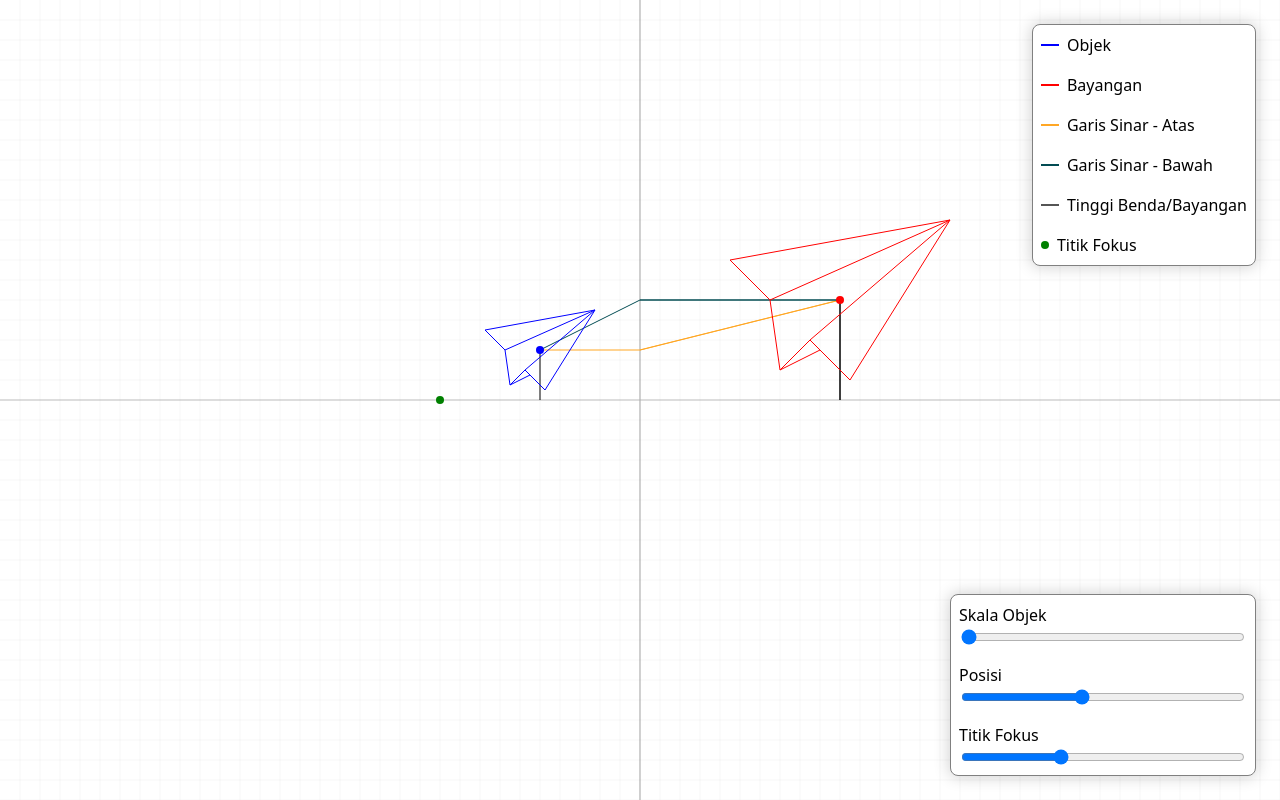
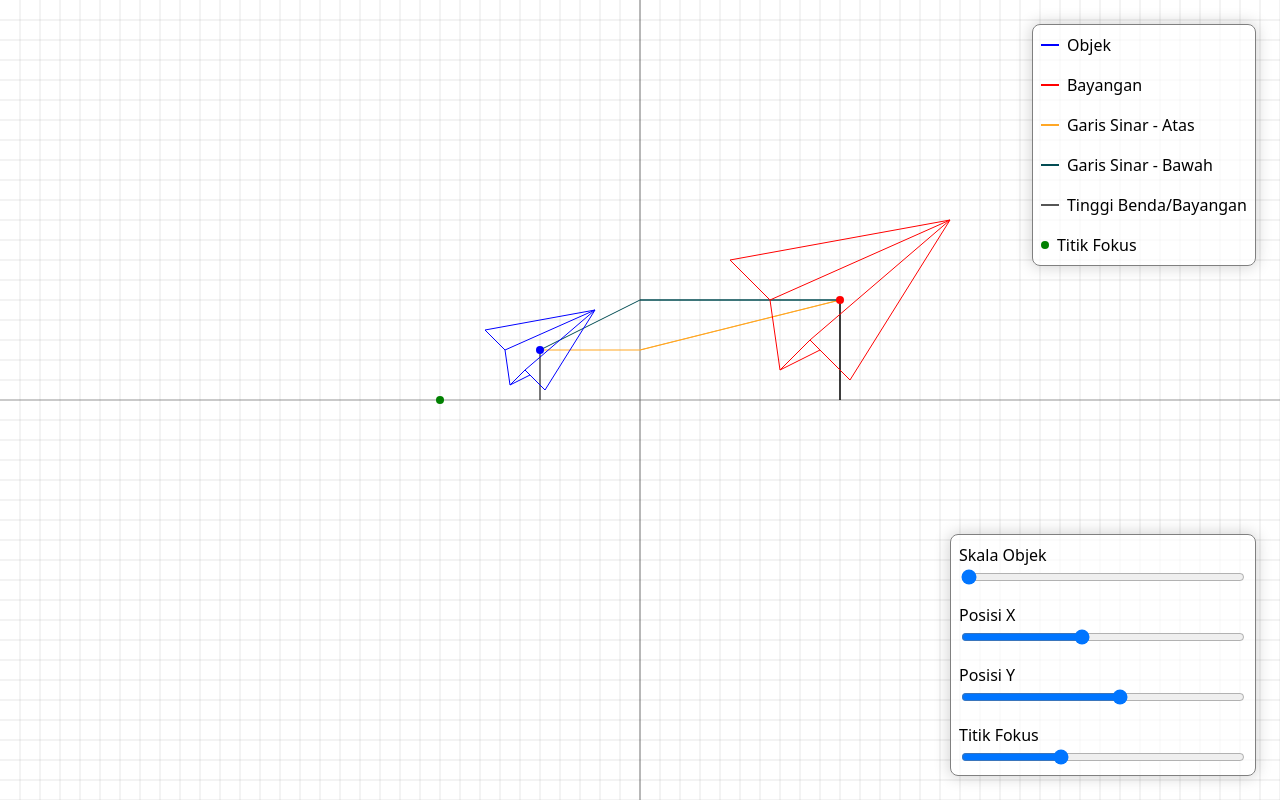
Before and after one commit to Lean-Six-Sigma-A3/Geometric-Optics, a website built with Vite: page index.html in a window 1280 px wide. Built offline with nearby package versions, Linux system fonts and the light colour scheme.

Commit message:
feat: slider Y

```diff
--- a/index.html
+++ b/index.html
@@ -45,8 +45,13 @@
         </div>
 
         <div class="control-input-section">
-          <label for="distance">Posisi</label>
-          <input type="range" id="distance">
+          <label for="pos-x">Posisi X</label>
+          <input type="range" id="pos-x">
+        </div>
+
+        <div class="control-input-section">
+          <label for="pos-y">Posisi Y</label>
+          <input type="range" id="pos-y">
         </div>
 
         <div class="control-input-section">
--- a/src/components/canvas.ts
+++ b/src/components/canvas.ts
@@ -148,7 +148,7 @@ export class Canvas {
 
     public getHeight(): number
     {
-        return this.width
+        return this.height
     }
 
     public onResize(callback: () => void): string
@@ -221,7 +221,7 @@ export class Canvas {
             this.pen.lineTo(this.width, y)
         }
 
-        this.setPenColor("#00000008")
+        this.setPenColor("#00000018")
         this.pen.stroke()
         this.resetPenColor()
     }
--- a/src/components/mirror.ts
+++ b/src/components/mirror.ts
@@ -11,6 +11,7 @@ export interface MirrorConstructorParameters {
 export interface MirrorControlElements {
     scale: HTMLInputElement
     objectX: HTMLInputElement
+    objectY: HTMLInputElement
     focalDistance: HTMLInputElement
 }
 
@@ -44,6 +45,10 @@ export class Mirror {
         this.controlEl.objectX.min = (-this.canvas.getWidth() / 2).toString()
         this.controlEl.objectX.value = this.object.getX().toString()
 
+        this.controlEl.objectY.max = (this.canvas.getHeight() / 2).toString()
+        this.controlEl.objectY.min = (-this.canvas.getHeight() / 2).toString()
+        this.controlEl.objectY.value = this.object.getY().toString()
+
         this.controlEl.focalDistance.max = (this.canvas.getWidth() / 2).toString()
         this.controlEl.focalDistance.min = (-this.canvas.getWidth() / 2).toString()
         this.controlEl.focalDistance.value = "-200"
@@ -60,6 +65,8 @@ export class Mirror {
         Object.values(this.controlEl).forEach(control => {
             control.addEventListener('input', () => {
                 this.draw()
+        console.log(this.canvas.getHeight() / 2, this.controlEl.objectY.value)
+        // console.log(this.canvas.getWidth() / 2, this.controlEl.objectX.value)
             })
         })
 
@@ -86,6 +93,7 @@ export class Mirror {
         }
 
         this.object.setX(this.getObjectDistance())
+        this.object.setY(this.getObjectHeight())
 
         this.object.setColor("blue")
         this.canvas.drawLineGroup(this.object, true)
@@ -169,7 +177,7 @@ export class Mirror {
 
     private getObjectHeight(): number
     {
-        return this.object.getY()
+        return parseFloat(this.controlEl.objectY.value)
     }
 
     private getFocalDistance(): number
--- a/src/main.ts
+++ b/src/main.ts
@@ -33,7 +33,8 @@ const mirror = new Mirror({
   canvas: canvas,
   mirrorObject: mirrorObject,
   controlEl: {
-    objectX: document.querySelector<HTMLInputElement>('#distance')!,
+    objectX: document.querySelector<HTMLInputElement>('#pos-x')!,
+    objectY: document.querySelector<HTMLInputElement>('#pos-y')!,
     scale: document.querySelector<HTMLInputElement>('#scale')!,
     focalDistance: document.querySelector<HTMLInputElement>('#focal-distance')!,
   }
--- a/src/styles/main.css
+++ b/src/styles/main.css
@@ -38,7 +38,7 @@ body {
   flex-wrap: wrap;
   padding: 0.5rem;
 
-  background-color: white;
+  background-color: #ffffffaa;
   border: 1px grey solid;
   border-radius: 0.5rem;
   box-shadow: 0 0 1rem 0.05rem #00000030;
```
